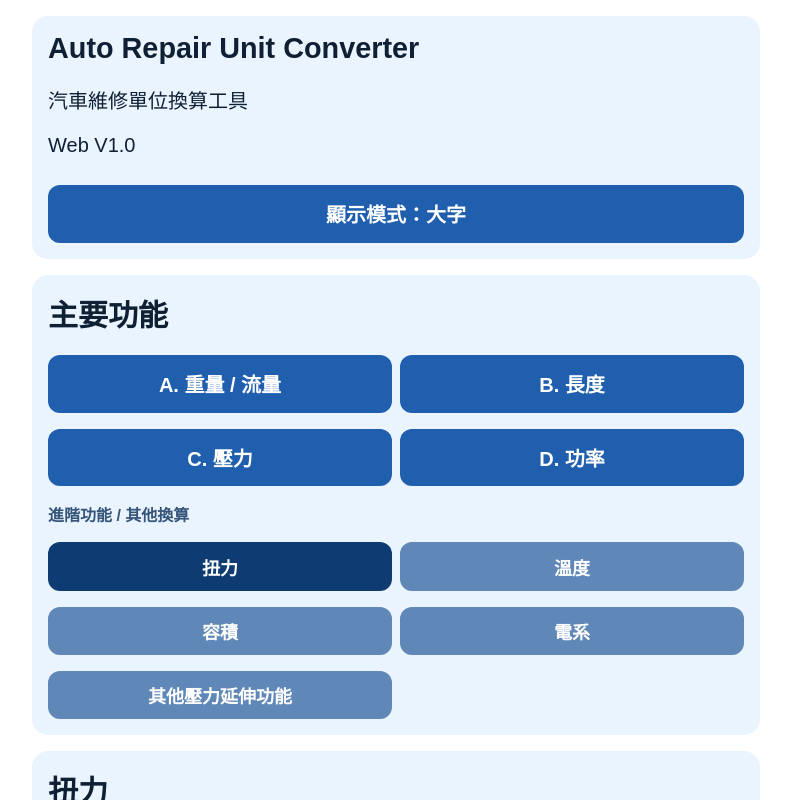
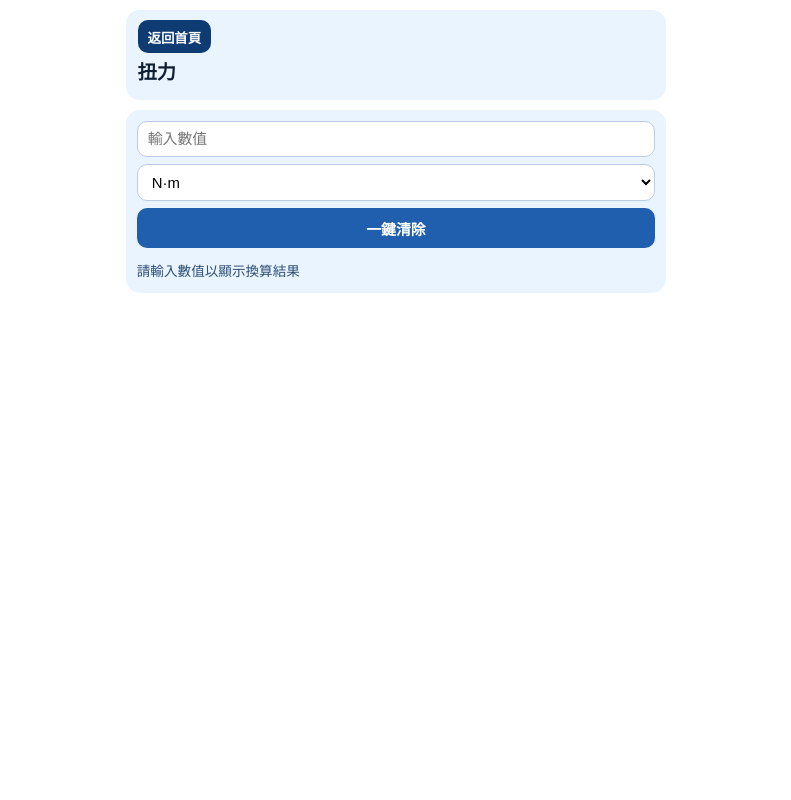
Before and after one commit to wuwu0102/auto-repair-unit-converter, a React (Vite) app: page / in a window 1280 px wide. Both pictures are taken after a click on the button "扭力". Shown: the top 800 px of the page, without its empty margins (244-1035 px from the left). Built offline with nearby package versions, Linux system fonts and the light colour scheme.

Commit message:
Refactor UI into home and standalone feature pages

```diff
--- a/src/App.tsx
+++ b/src/App.tsx
@@ -1,52 +1,89 @@
 import { useMemo, useState } from 'react';
 import { categories, convertValue } from './conversions';
 
-type DisplayMode = 'large' | 'compact';
-
 export default function App() {
-  const [displayMode, setDisplayMode] = useState<DisplayMode>('large');
   const primaryCategories = categories.filter((cat) => cat.isPrimary);
   const advancedCategories = categories.filter((cat) => !cat.isPrimary);
 
-  const [activeCategory, setActiveCategory] = useState(primaryCategories[0] ?? categories[0]);
+  const [activeCategoryKey, setActiveCategoryKey] = useState<string | null>(null);
+  const activeCategory = categories.find((cat) => cat.key === activeCategoryKey) ?? null;
+
   const [inputValue, setInputValue] = useState('');
-  const [fromUnit, setFromUnit] = useState(activeCategory.units[0]);
+  const [fromUnit, setFromUnit] = useState(categories[0]?.units[0] ?? '');
 
   const numericValue = Number(inputValue);
   const canConvert = inputValue.trim() !== '' && Number.isFinite(numericValue);
 
   const results = useMemo(() => {
-    if (!canConvert) return [];
+    if (!activeCategory || !canConvert) return [];
     return activeCategory.units.map((unit) => ({
       unit,
       value: convertValue(activeCategory, numericValue, fromUnit, unit)
     }));
   }, [activeCategory, canConvert, fromUnit, numericValue]);
 
-  const updateCategory = (key: string) => {
+  const enterCategory = (key: string) => {
     const next = categories.find((cat) => cat.key === key);
     if (!next) return;
-    setActiveCategory(next);
+    setActiveCategoryKey(next.key);
     setFromUnit(next.units[0]);
     setInputValue('');
   };
 
+  const backToHome = () => {
+    setActiveCategoryKey(null);
+    setInputValue('');
+  };
+
+  if (activeCategory) {
+    return (
+      <div className="app">
+        <header className="card page-header">
+          <button className="back-button" onClick={backToHome}>返回首頁</button>
+          <h1>{activeCategory.label}</h1>
+          {activeCategory.note ? <p className="note">{activeCategory.note}</p> : null}
+          {activeCategory.key === 'electrical' ? <p className="formula">P = V × A</p> : null}
+        </header>
+
+        <section className="card converter-card">
+          <div className="controls">
+            <input value={inputValue} onChange={(e) => setInputValue(e.target.value)} placeholder="輸入數值" inputMode="decimal" />
+            <select value={fromUnit} onChange={(e) => setFromUnit(e.target.value)}>
+              {activeCategory.units.map((u) => (
+                <option key={u} value={u}>{u}</option>
+              ))}
+            </select>
+            <button onClick={() => setInputValue('')}>一鍵清除</button>
+          </div>
+
+          <div className="results">
+            {canConvert
+              ? results.map((r) => (
+                  <div key={r.unit} className="result">
+                    <span>{r.unit}</span>
+                    <strong>{r.value.toLocaleString(undefined, { maximumFractionDigits: 6 })}</strong>
+                  </div>
+                ))
+              : <p className="empty-result">請輸入數值以顯示換算結果</p>}
+          </div>
+        </section>
+      </div>
+    );
+  }
+
   return (
-    <div className={`app ${displayMode}`}>
+    <div className="app">
       <header className="hero card">
         <h1>Auto Repair Unit Converter</h1>
         <p>汽車維修單位換算工具</p>
         <p>Web V1.0</p>
-        <button onClick={() => setDisplayMode(displayMode === 'large' ? 'compact' : 'large')}>
-          顯示模式：{displayMode === 'large' ? '大字' : '緊湊'}
-        </button>
       </header>
 
       <section className="card">
         <h2>主要功能</h2>
         <div className="grid">
           {primaryCategories.map((cat) => (
-            <button key={cat.key} className={cat.key === activeCategory.key ? 'active' : ''} onClick={() => updateCategory(cat.key)}>
+            <button key={cat.key} onClick={() => enterCategory(cat.key)}>
               {cat.label}
             </button>
           ))}
@@ -55,35 +92,12 @@ export default function App() {
         <h3>進階功能 / 其他換算</h3>
         <div className="grid advanced-grid">
           {advancedCategories.map((cat) => (
-            <button key={cat.key} className={cat.key === activeCategory.key ? 'active' : 'secondary'} onClick={() => updateCategory(cat.key)}>
+            <button key={cat.key} className="secondary" onClick={() => enterCategory(cat.key)}>
               {cat.label}
             </button>
           ))}
         </div>
       </section>
-
-      <section className="card">
-        <h2>{activeCategory.label}</h2>
-        {activeCategory.note ? <p className="note">{activeCategory.note}</p> : null}
-        <div className="controls">
-          <input value={inputValue} onChange={(e) => setInputValue(e.target.value)} placeholder="輸入數值" inputMode="decimal" />
-          <select value={fromUnit} onChange={(e) => setFromUnit(e.target.value)}>
-            {activeCategory.units.map((u) => (
-              <option key={u} value={u}>{u}</option>
-            ))}
-          </select>
-          <button onClick={() => setInputValue('')}>一鍵清除</button>
-        </div>
-
-        <div className="results">
-          {canConvert ? results.map((r) => <div key={r.unit} className="result"><span>{r.unit}</span><strong>{r.value.toLocaleString(undefined, { maximumFractionDigits: 6 })}</strong></div>) : <p>請輸入數值以顯示換算結果</p>}
-        </div>
-      </section>
-
-      <section className="card">
-        <h2>電系公式</h2>
-        <p>P = V × A</p>
-      </section>
     </div>
   );
 }
--- a/src/styles.css
+++ b/src/styles.css
@@ -1,22 +1,73 @@
 :root { font-family: Arial, sans-serif; color: #102034; background: #fff; }
 * { box-sizing: border-box; }
 body { margin: 0; }
-.app { max-width: 760px; margin: 0 auto; padding: 1rem; }
-.card { background: #eaf4ff; border-radius: 16px; padding: 1rem; margin-bottom: 1rem; }
-h1 { margin: 0 0 .5rem; font-size: 1.8rem; }
-h2 { margin: 0 0 .75rem; }
-button, input, select { width: 100%; border: none; border-radius: 12px; padding: .9rem; font-size: inherit; }
-button { background: #1f5fae; color: white; font-weight: 700; margin-top: .5rem; }
-button.active { background: #0d3b72; }
-input, select { margin-bottom: .5rem; background: white; border: 1px solid #b9cce4; }
-.grid { display: grid; grid-template-columns: 1fr 1fr; gap: .5rem; }
-.results { display: grid; gap: .5rem; }
-.result { background: white; border-radius: 10px; padding: .75rem; display: flex; justify-content: space-between; }
-.large { font-size: 20px; }
-.compact { font-size: 16px; }
-@media (max-width: 420px) { .grid { grid-template-columns: 1fr; } }
 
-h3 { margin: 1rem 0 .5rem; font-size: 1rem; color: #35557a; }
+.app { max-width: 560px; margin: 0 auto; padding: 0.65rem; }
+.card { background: #eaf4ff; border-radius: 14px; padding: 0.7rem; margin-bottom: 0.65rem; }
+
+.hero { text-align: center; }
+h1 { margin: 0 0 0.35rem; font-size: 1.2rem; line-height: 1.25; }
+h2 { margin: 0 0 0.5rem; font-size: 1.05rem; }
+h3 { margin: 0.65rem 0 0.4rem; font-size: 0.92rem; color: #35557a; }
+p { margin: 0.2rem 0; font-size: 0.88rem; }
+
+button, input, select {
+  width: 100%;
+  border-radius: 10px;
+  font-size: 0.93rem;
+}
+
+button {
+  border: none;
+  background: #1f5fae;
+  color: white;
+  font-weight: 700;
+  padding: 0.62rem 0.7rem;
+}
+
+input, select {
+  background: white;
+  border: 1px solid #b9cce4;
+  padding: 0.58rem 0.62rem;
+  height: 2.3rem;
+}
+
+.grid { display: grid; grid-template-columns: 1fr 1fr; gap: 0.44rem; }
 .secondary { background: #5f87b7; }
-.advanced-grid button { font-size: .9em; padding: .7rem; }
-.note { margin: 0 0 .5rem; color: #20456d; font-weight: 600; }
+.advanced-grid button { font-size: 0.86rem; }
+
+.page-header { padding: 0.6rem 0.7rem; }
+.back-button {
+  width: auto;
+  margin-bottom: 0.45rem;
+  padding: 0.42rem 0.62rem;
+  font-size: 0.84rem;
+  background: #0d3b72;
+}
+
+.note { margin-top: 0.25rem; color: #20456d; font-weight: 600; font-size: 0.84rem; }
+.formula { margin-top: 0.2rem; font-weight: 700; font-size: 0.85rem; }
+.converter-card { padding: 0.65rem; }
+.controls { display: grid; gap: 0.42rem; }
+
+.results { display: grid; gap: 0.36rem; margin-top: 0.5rem; }
+.result {
+  background: white;
+  border-radius: 9px;
+  padding: 0.45rem 0.55rem;
+  min-height: 2rem;
+  display: flex;
+  justify-content: space-between;
+  align-items: center;
+  gap: 0.4rem;
+}
+.result span { font-size: 0.88rem; }
+.result strong { font-size: 0.92rem; }
+.empty-result { color: #2d4f75; font-size: 0.85rem; }
+
+@media (max-width: 420px) {
+  .app { max-width: 100%; padding: 0.55rem; }
+  .grid { grid-template-columns: 1fr; }
+  h1 { font-size: 1.1rem; }
+  h2 { font-size: 1rem; }
+}
```
